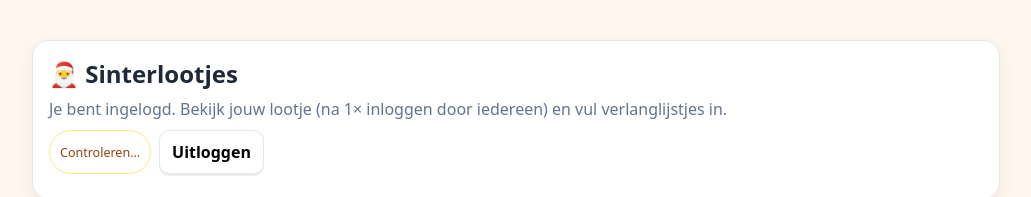
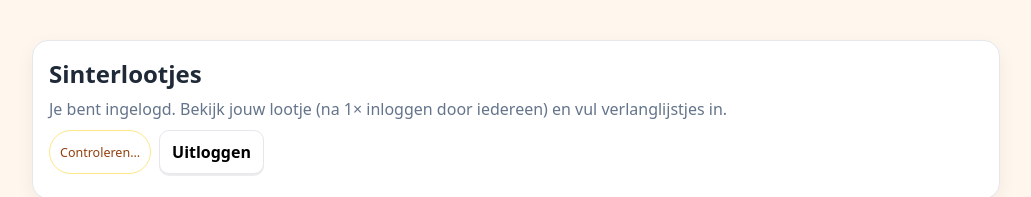
Before and after one commit to ZoeHectors/sinterlootjes, a plain HTML site: page app.html in a window 1280 px wide. Shown: the top 197 px of the page, without its empty margins (124-1155 px from the left). Drawn offline with Linux system fonts and the light colour scheme.

Commit message:
Update app.html

```diff
--- a/app.html
+++ b/app.html
@@ -33,7 +33,7 @@
 <body>
 <div class="wrap">
   <div class="card">
-    <h1>🎅 Sinterlootjes</h1>
+    <h1>Sinterlootjes</h1>
     <p class="lead">Je bent ingelogd. Bekijk jouw lootje (na 1× inloggen door iedereen) en vul verlanglijstjes in.</p>
     <div class="controls">
       <span class="pill" id="loginStatus">Controleren…</span>
```
